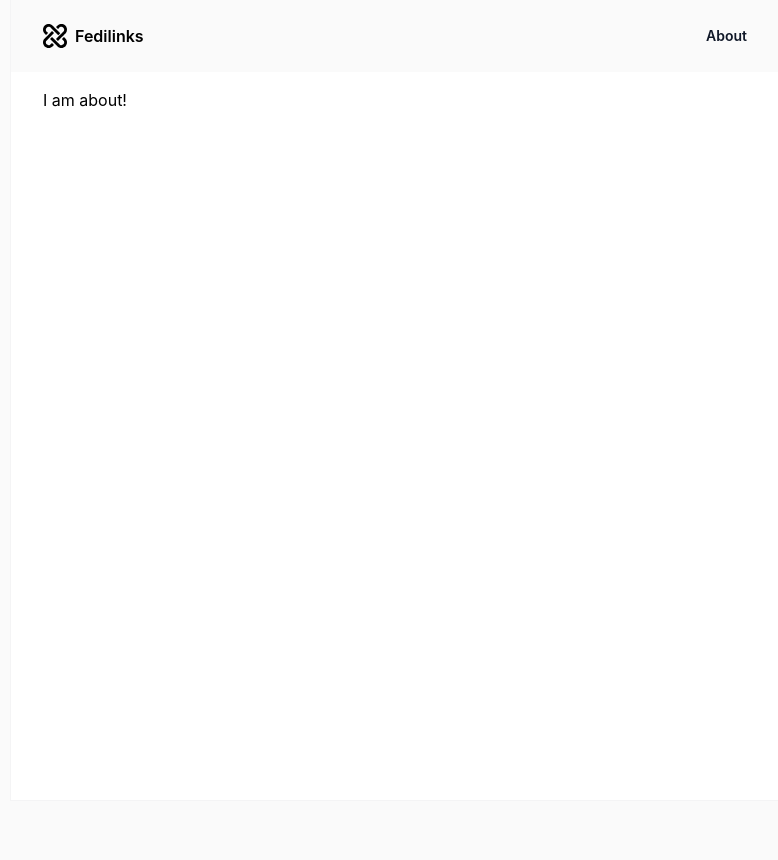
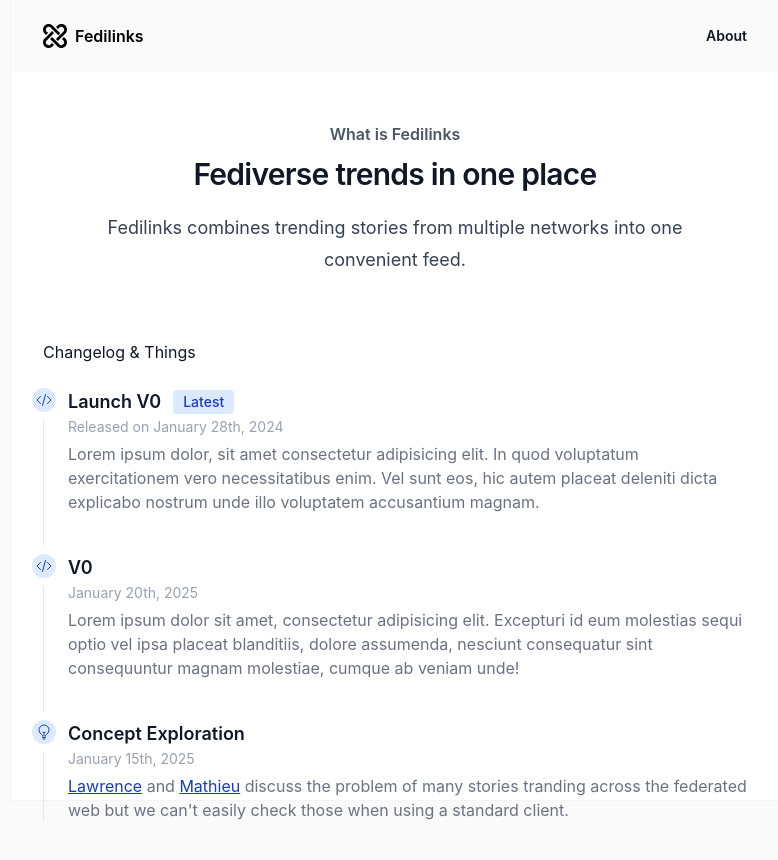
Before and after one commit to mstrlaw/fedilinks-web, a React (Vite) app: page /about in a window 1280 px wide. Shown: the top 860 px of the page, without its empty margins (245-1023 px from the left). Before the commit the page ends 800 px from the top, so only its background shows below. Built offline with nearby package versions, Linux system fonts and the light colour scheme; a web font is replaced by a local one.

Commit message:
Update API endpoint to v2 and enhance UI

```diff
--- a/package.json
+++ b/package.json
@@ -12,6 +12,7 @@
   "dependencies": {
     "@tailwindcss/vite": "^4.0.0",
     "blurhash": "^2.0.5",
+    "date-fns": "^4.1.0",
     "psl": "^1.15.0",
     "react": "^18.3.1",
     "react-blurhash": "^0.3.0",
--- a/src/common/types.ts
+++ b/src/common/types.ts
@@ -7,7 +7,10 @@ interface IEntry {
   image_description: string;
   blurhash: string;
   source: string;
+  provider_name: string;
   updated_at: string;
+  publised_at: string;
+  uses: string;
 }
 
 export type {
--- a/src/components/Listing.tsx
+++ b/src/components/Listing.tsx
@@ -6,16 +6,17 @@ const Listing = () => {
   const [entries, setEntries] = useState<IEntry[]>([]);
 
   useEffect(() => {
-    const API = 'https://fedilinks.sinacosa.com/v1';
-    const endpoint = '/list_links?limit=10&offset=0';
+    const API = 'https://fedilinks.sinacosa.com/v2';
+    const endpoint = '/list_ranked_links?limit=20&offset=0';
+    // const endpoint = '/list_links?limit=10&offset=0';
     // const endpoint = '/list_ranked_links?limit=10&offset=0';
 
     // Get latest entries
     fetch(`${API}${endpoint}`)
       .then((response) => response.json())
-      .then(({ links }) => {
-        // console.log(links);
-        setEntries([...links]);
+      .then(({ links_with_usage }) => {
+        // console.log(links_with_usage);
+        setEntries([...links_with_usage]);
       })
       .catch((err) => {
         console.log(err.message);
--- a/src/components/Navigation.tsx
+++ b/src/components/Navigation.tsx
@@ -16,7 +16,11 @@ const Navigation = () => {
       >
         <div className="flex lg:flex-1">
           <NavLink to="/" className="flex justify-center -m-1.5 p-1.5">
-            <img className="h-6 w-auto dark:invert" src="/icon.svg" alt="" />
+            <img
+              className="h-6 w-auto dark:invert"
+              src="/icon.svg"
+              alt="Fedilinks Logo"
+            />
             <span className="dark:text-white font-semibold ml-2">
               Fedilinks
             </span>
@@ -80,19 +84,19 @@ const Navigation = () => {
           <div className="fixed inset-0 z-10"></div>
           <div className="fixed inset-y-0 right-0 z-10 w-full overflow-y-auto bg-zinc-50 dark:bg-black px-6 py-6 sm:max-w-sm sm:ring-1 sm:ring-gray-900/10">
             <div className="flex items-center justify-between">
-              <a
-                href="#"
+              <NavLink
+                to="/"
                 className="sm:hidden flex justify-center -m-1.5 p-1.5"
               >
                 <img
                   className="h-6 w-auto dark:invert"
                   src="/icon.svg"
-                  alt=""
+                  alt="Fedilinks Logo"
                 />
                 <span className="dark:text-white font-semibold ml-2">
                   Fedilinks
                 </span>
-              </a>
+              </NavLink>
               <div></div>
               <button
                 type="button"
--- a/src/main.tsx
+++ b/src/main.tsx
@@ -3,7 +3,7 @@ import { createRoot } from 'react-dom/client';
 import { BrowserRouter, Routes, Route } from 'react-router';
 import './index.css';
 import Layout from './Layout';
-import App from './views/App.tsx';
+import Feed from './views/Feed.tsx';
 import About from './views/About.tsx';
 
 createRoot(document.getElementById('root')!).render(
@@ -11,7 +11,7 @@ createRoot(document.getElementById('root')!).render(
     <BrowserRouter>
       <Routes>
         <Route path="/" element={<Layout />}>
-          <Route index element={<App />} />
+          <Route index element={<Feed />} />
           <Route path="about" element={<About />} />
         </Route>
       </Routes>
--- a/src/views/About.tsx
+++ b/src/views/About.tsx
@@ -1,8 +1,134 @@
 function About() {
   return (
     <>
-      <div>
-        <h2 className="font-2xl dark:text-white">I am about!</h2>
+      <div className="pb-12">
+        <div className="mx-auto max-w-2xl mt-8 mb-16 lg:text-center">
+          <h2 className="text-base/7 font-semibold text-gray-600 dark:text-zinc-400">
+            What is Fedilinks
+          </h2>
+          <p className="mt-2 text-2xl font-semibold tracking-tight text-gray-900 dark:text-zinc-100 sm:text-3xl lg:text-balance">
+            Fediverse trends in one place
+          </p>
+          <p className="mt-5 text-lg/8 text-gray-700 dark:text-zinc-200">
+            Fedilinks combines trending stories from multiple networks into one
+            convenient feed.
+          </p>
+        </div>
+
+        <div>
+          <h3 className="mb-6 text-base text-gray-900 dark:text-zinc-100">
+            Changelog &amp; Things
+          </h3>
+        </div>
+
+        <ol className="relative border-s border-gray-200 dark:border-gray-700">
+          <li className="mb-10 ms-6">
+            <span className="absolute flex items-center justify-center w-6 h-6 bg-blue-100 rounded-full -start-3 ring-8 ring-white dark:ring-gray-900 dark:bg-blue-900">
+              <svg
+                xmlns="http://www.w3.org/2000/svg"
+                fill="none"
+                viewBox="0 0 24 24"
+                stroke-width="1.5"
+                stroke="currentColor"
+                className="w-4 h-4 text-blue-800 dark:text-blue-300"
+              >
+                <path
+                  stroke-linecap="round"
+                  stroke-linejoin="round"
+                  d="M17.25 6.75 22.5 12l-5.25 5.25m-10.5 0L1.5 12l5.25-5.25m7.5-3-4.5 16.5"
+                />
+              </svg>
+            </span>
+            <h3 className="flex items-center mb-1 text-lg font-semibold text-gray-900 dark:text-white">
+              Launch V0
+              <span className="bg-blue-100 text-blue-800 text-sm font-medium me-2 px-2.5 py-0.5 rounded-sm dark:bg-blue-900 dark:text-blue-300 ms-3">
+                Latest
+              </span>
+            </h3>
+            <time className="block mb-2 text-sm font-normal leading-none text-gray-400 dark:text-gray-500">
+              Released on January 28th, 2024
+            </time>
+            <p className="mb-4 text-base font-normal text-gray-500 dark:text-gray-400">
+              Lorem ipsum dolor, sit amet consectetur adipisicing elit. In quod
+              voluptatum exercitationem vero necessitatibus enim. Vel sunt eos,
+              hic autem placeat deleniti dicta explicabo nostrum unde illo
+              voluptatem accusantium magnam.
+            </p>
+          </li>
+          <li className="mb-10 ms-6">
+            <span className="absolute flex items-center justify-center w-6 h-6 bg-blue-100 rounded-full -start-3 ring-8 ring-white dark:ring-gray-900 dark:bg-blue-900">
+              <svg
+                xmlns="http://www.w3.org/2000/svg"
+                fill="none"
+                viewBox="0 0 24 24"
+                stroke-width="1.5"
+                stroke="currentColor"
+                className="w-4 h-4 text-blue-800 dark:text-blue-300"
+              >
+                <path
+                  stroke-linecap="round"
+                  stroke-linejoin="round"
+                  d="M17.25 6.75 22.5 12l-5.25 5.25m-10.5 0L1.5 12l5.25-5.25m7.5-3-4.5 16.5"
+                />
+              </svg>
+            </span>
+            <h3 className="mb-1 text-lg font-semibold text-gray-900 dark:text-white">
+              V0
+            </h3>
+            <time className="block mb-2 text-sm font-normal leading-none text-gray-400 dark:text-gray-500">
+              January 20th, 2025
+            </time>
+            <p className="text-base font-normal text-gray-500 dark:text-gray-400">
+              Lorem ipsum dolor sit amet, consectetur adipisicing elit.
+              Excepturi id eum molestias sequi optio vel ipsa placeat
+              blanditiis, dolore assumenda, nesciunt consequatur sint
+              consequuntur magnam molestiae, cumque ab veniam unde!
+            </p>
+          </li>
+          <li className="ms-6">
+            <span className="absolute flex items-center justify-center w-6 h-6 bg-blue-100 rounded-full -start-3 ring-8 ring-white dark:ring-gray-900 dark:bg-blue-900">
+              <svg
+                xmlns="http://www.w3.org/2000/svg"
+                fill="none"
+                viewBox="0 0 24 24"
+                stroke-width="1.5"
+                stroke="currentColor"
+                className="w-4 h-4 text-blue-800 dark:text-blue-300"
+              >
+                <path
+                  stroke-linecap="round"
+                  stroke-linejoin="round"
+                  d="M12 18v-5.25m0 0a6.01 6.01 0 0 0 1.5-.189m-1.5.189a6.01 6.01 0 0 1-1.5-.189m3.75 7.478a12.06 12.06 0 0 1-4.5 0m3.75 2.383a14.406 14.406 0 0 1-3 0M14.25 18v-.192c0-.983.658-1.823 1.508-2.316a7.5 7.5 0 1 0-7.517 0c.85.493 1.509 1.333 1.509 2.316V18"
+                />
+              </svg>
+            </span>
+            <h3 className="mb-1 text-lg font-semibold text-gray-900 dark:text-white">
+              Concept Exploration
+            </h3>
+            <time className="block mb-2 text-sm font-normal leading-none text-gray-400 dark:text-gray-500">
+              January 15th, 2025
+            </time>
+            <p className="text-base font-normal text-gray-500 dark:text-gray-400">
+              <a
+                href="https://mastodon.social/@mstrlaw"
+                target="_blank"
+                className="text-blue-800 underline"
+              >
+                Lawrence
+              </a>{' '}
+              and{' '}
+              <a
+                href="https://mastodon.social/@mathieu_giquel"
+                target="_blank"
+                className="text-blue-800 underline"
+              >
+                Mathieu
+              </a>{' '}
+              discuss the problem of many stories tranding across the federated
+              web but we can't easily check those when using a standard client.
+            </p>
+          </li>
+        </ol>
       </div>
     </>
   );
--- a/src/views/App.tsx
+++ b/src/views/Feed.tsx
@@ -1,7 +1,7 @@
 import Listing from '../components/Listing';
 
-function App() {
+function Feed() {
   return <Listing />;
 }
 
-export default App;
+export default Feed;
```
Also changed, not shown: src/components/Entry.tsx (+38 -15 lines), 1 other file (tests, documents, lock files or other folders).
